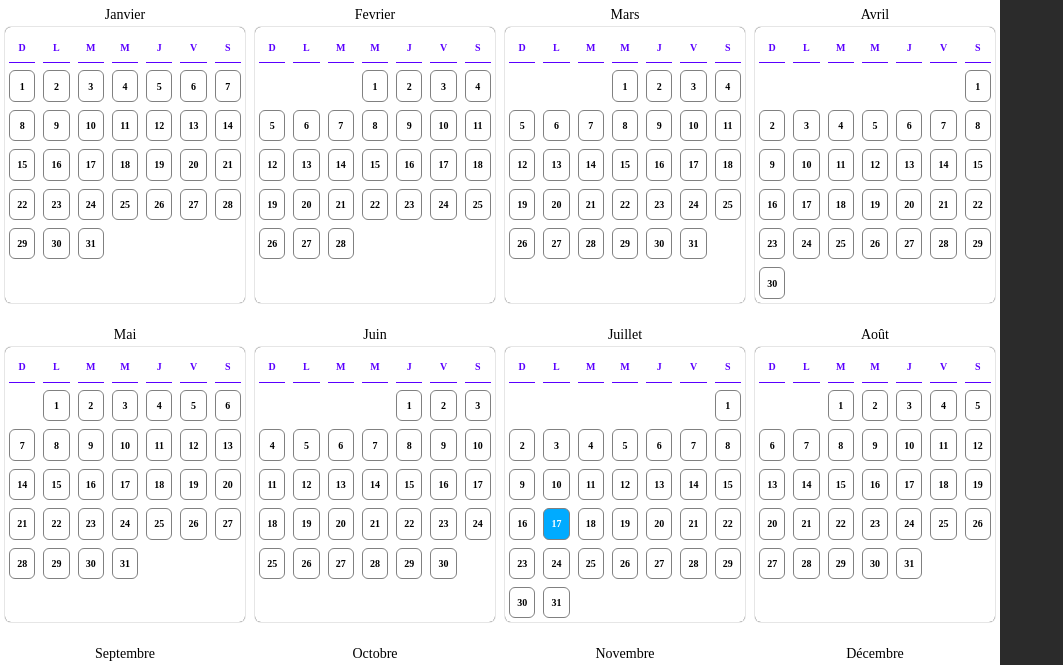
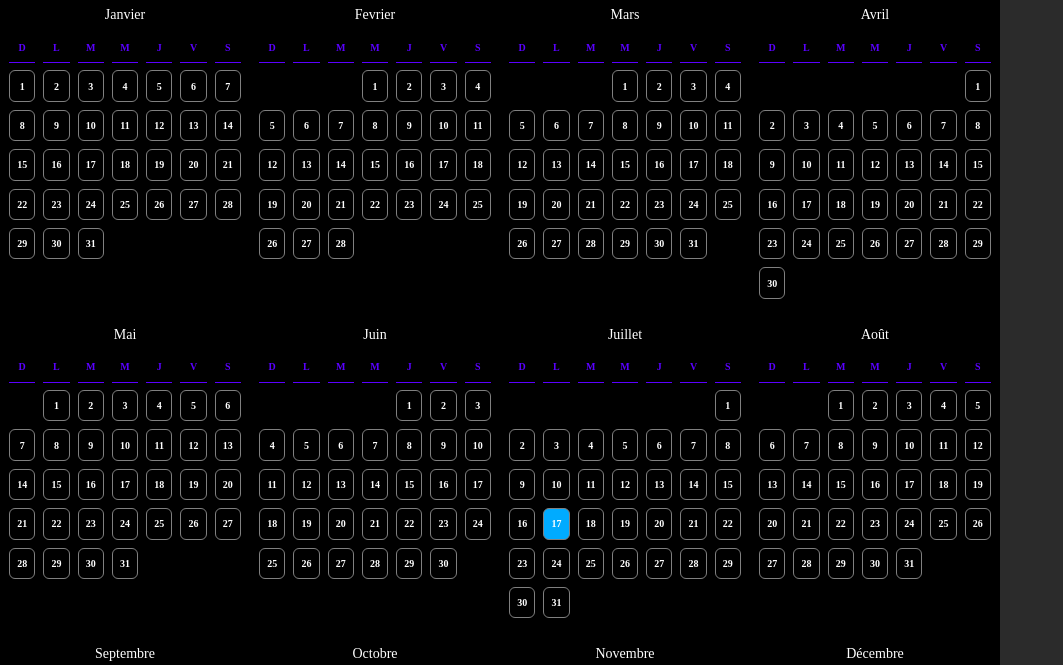
Before and after one commit to AndrainaFaneva/webifah, a plain HTML site: page index.html in a window 1280 px wide. Shown: the part 63-728 px from the top of the page, without its empty margins (0-1063 px from the left). Drawn offline with Linux system fonts and the light colour scheme.

Commit message:
style.css

```diff
--- a/style.css
+++ b/style.css
@@ -5,8 +5,8 @@
     font-family: Arial Sans-Serif;
 }
 :root {
-    --white: white;
-    --black: black;
+    --white: black;
+    --black: white;
     --gb: #2B2B2B;
 }
 body {
```
